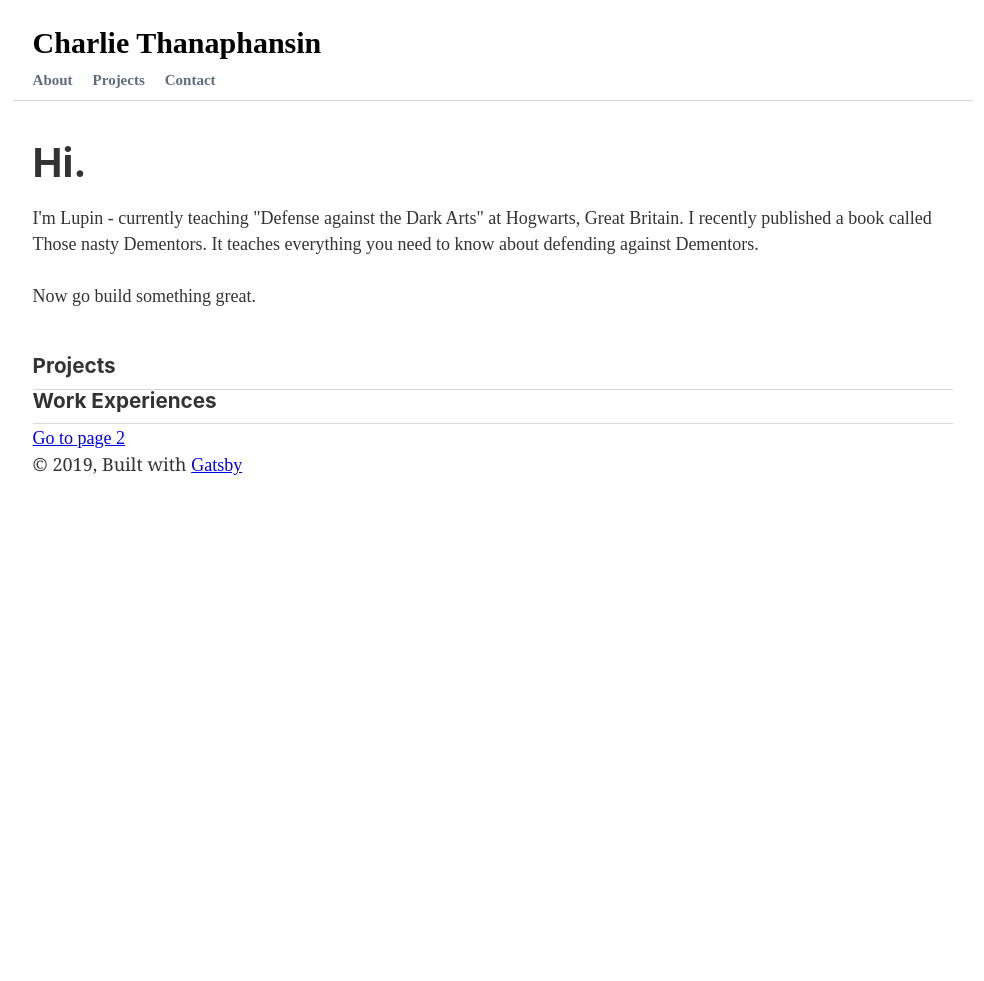
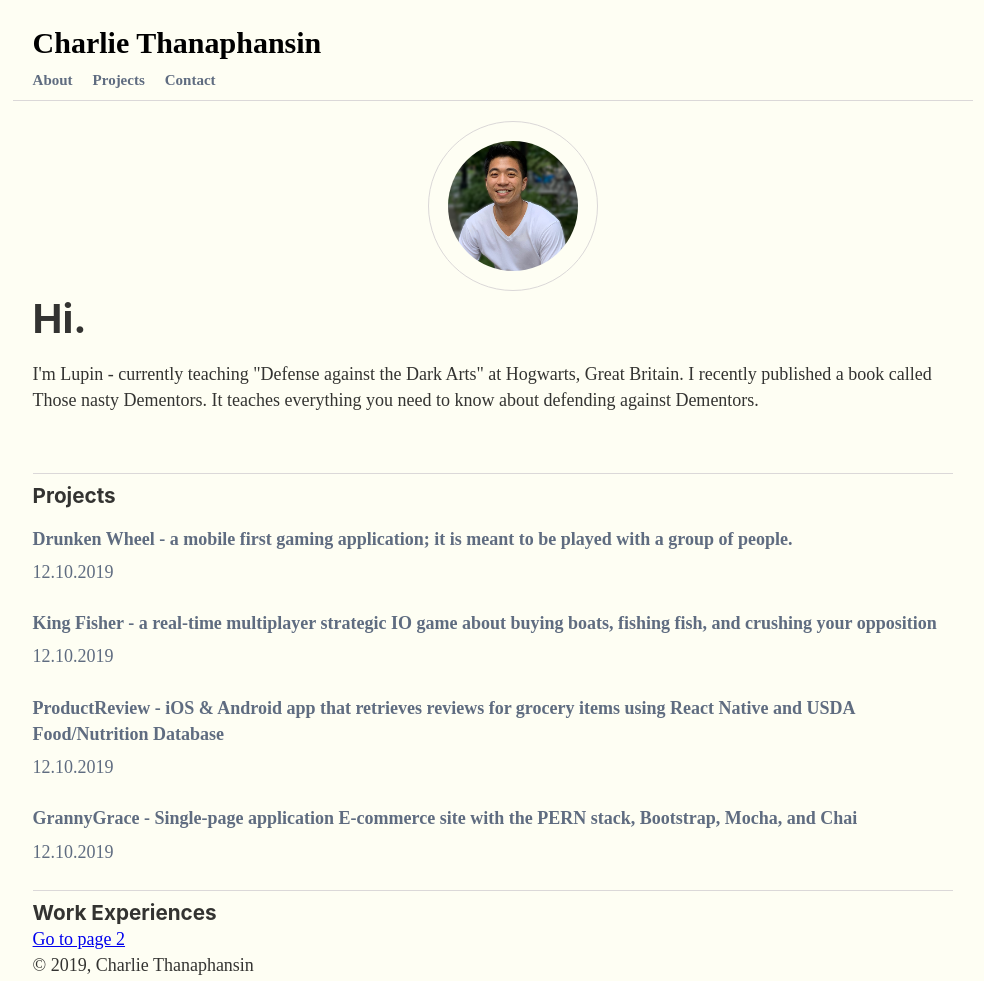
Before and after one commit to charlie-ttt/charlieWebsite, a Gatsby site: page / in a window 1280 px wide. Shown: the whole page, without its empty margins (147-1131 px from the left). Before the commit the page ends 800 px from the top, so only its background shows below. Built offline with nearby package versions, Linux system fonts and the light colour scheme; Gatsby itself is replaced by a stand-in of ours.

Commit message:
Add stylings and projects section

```diff
--- a/src/components/header.js
+++ b/src/components/header.js
@@ -3,11 +3,7 @@ import PropTypes from "prop-types"
 import React from "react"
 
 const Header = ({ siteTitle }) => (
-  <header
-    style={{
-      background: `white`,
-    }}
-  >
+  <header>
     <div
       style={{
         margin: `0 auto`,
--- a/src/components/image.js
+++ b/src/components/image.js
@@ -16,7 +16,7 @@ import Img from "gatsby-image"
 const Image = () => {
   const data = useStaticQuery(graphql`
     query {
-      placeholderImage: file(relativePath: { eq: "gatsby-astronaut.png" }) {
+      placeholderImage: file(relativePath: { eq: "ProfileCharlieColor.jpg" }) {
         childImageSharp {
           fluid(maxWidth: 300) {
             ...GatsbyImageSharpFluid
--- a/src/components/layout.css
+++ b/src/components/layout.css
@@ -2,6 +2,7 @@ html {
   font-family: sans-serif;
   -ms-text-size-adjust: 100%;
   -webkit-text-size-adjust: 100%;
+  background-color: #fefef3;
 }
 body {
   margin: 0;
@@ -392,7 +393,7 @@ p {
   padding-left: 0;
   padding-right: 0;
   padding-top: 0;
-  margin-bottom: 1.45rem;
+  margin-bottom: 0;
 }
 figure {
   margin-left: 0;
--- a/src/components/layout.js
+++ b/src/components/layout.js
@@ -38,9 +38,7 @@ const Layout = ({ children }) => {
       >
         <main>{children}</main>
         <footer>
-          © {new Date().getFullYear()}, Built with
-          {` `}
-          <a href="https://www.gatsbyjs.org">Gatsby</a>
+          <p>© {new Date().getFullYear()}, Charlie Thanaphansin</p>
         </footer>
       </div>
     </>
--- /dev/null
+++ b/src/components/projects.js
@@ -0,0 +1,63 @@
+import React from "react"
+
+const Projects = () => {
+  return (
+    <>
+      <h3>Projects</h3>
+      <div style={styles.eachProject}>
+        <p>
+          <span style={{ fontWeight: "bold", color: "#5F6C80" }}>
+            Drunken Wheel - a mobile first gaming application; it is meant to be
+            played with a group of people.
+          </span>
+        </p>
+        <p style={styles.dateStamp}>12.10.2019</p>
+      </div>
+
+      <div style={styles.eachProject}>
+        <p>
+          <span style={{ fontWeight: "bold", color: "#5F6C80" }}>
+            King Fisher - a real-time multiplayer strategic IO game about buying
+            boats, fishing fish, and crushing your opposition
+          </span>
+        </p>
+        <p style={styles.dateStamp}>12.10.2019</p>
+      </div>
+
+      <div style={styles.eachProject}>
+        <p>
+          <span style={{ fontWeight: "bold", color: "#5F6C80" }}>
+            ProductReview - iOS & Android app that retrieves reviews for grocery
+            items using React Native and USDA Food/Nutrition Database
+          </span>
+        </p>
+        <p style={styles.dateStamp}>12.10.2019</p>
+      </div>
+
+      <div style={styles.eachProject}>
+        <p>
+          <span style={{ fontWeight: "bold", color: "#5F6C80" }}>
+            GrannyGrace - Single-page application E-commerce site with the PERN
+            stack, Bootstrap, Mocha, and Chai
+          </span>
+        </p>
+        <p style={styles.dateStamp}>12.10.2019</p>
+      </div>
+    </>
+  )
+}
+
+const styles = {
+  eachProject: {
+    color: `#2d3748`,
+    marginTop: `1rem`,
+    marginBottom: `1rem`,
+  },
+  dateStamp: {
+    color: `#5F6C80`,
+    paddingTop: `0.4rem`,
+    paddingBottom: `0.4rem`,
+  },
+}
+
+export default Projects
--- a/src/pages/index.js
+++ b/src/pages/index.js
@@ -1,32 +1,51 @@
 import React from "react"
 import { Link } from "gatsby"
+import { graphql } from "gatsby"
+import Img from "gatsby-image"
 
 import Layout from "../components/layout"
-import Image from "../components/image"
 import SEO from "../components/seo"
+import Projects from "../components/projects"
 
-const IndexPage = () => (
+const IndexPage = props => (
   <Layout>
+    {console.log("props.data", props.data)}
     <SEO title="Charlie Thanaphansin" />
     <div style={styles.mainArea}>
+      <div
+        style={{
+          width: `130px`,
+          height: `130px`,
+          marginBottom: `1.45rem`,
+          alignSelf: `center`,
+        }}
+      >
+        <div style={styles.circle}>
+          <Img
+            fluid={props.data.profilePic.childImageSharp.fluid}
+            style={{ borderRadius: `50%`, width: `130px`, height: `130px` }}
+          />
+        </div>
+      </div>
+
       <div style={styles.mainText}>
         <h1 style={{ fontWeight: "bold", fontSize: "40px" }}>Hi.</h1>
       </div>
+
       <p>
         I'm Lupin - currently teaching "Defense against the Dark Arts" at
         Hogwarts, Great Britain. I recently published a book called Those nasty
         Dementors. It teaches everything you need to know about defending
         against Dementors.
       </p>
-      <p>Now go build something great.</p>
     </div>
-    {/* <div style={{ maxWidth: `300px`, marginBottom: `1.45rem` }}>
-      <Image />
-    </div> */}
 
+    {/* ------------------------- Project Section ------------------------ */}
     <div style={styles.sectionDivide}>
-      <h3>Projects</h3>
+      <Projects />
     </div>
+    {/* ------------------------ Project Section ------------------------ */}
+
     <div style={styles.sectionDivide}>
       <h3>Work Experiences</h3>
     </div>
@@ -39,15 +58,39 @@ const styles = {
   mainArea: {
     paddingTop: "20px",
     paddingBottom: "20px",
+    marginBottom: "40px",
+    display: "flex",
+    flexDirection: "column",
   },
   mainText: {
     paddingTop: "20px",
     paddingBottom: "20px",
   },
   sectionDivide: {
-    borderBottom: `1px solid #dbd8d8`,
-    paddingBottom: `0.6rem`,
+    borderTop: `1px solid #dbd8d8`,
+    paddingTop: `0.6rem`,
+  },
+  circle: {
+    border: `1px solid #dbd8d8`,
+    height: `170px`,
+    borderRadius: `50%`,
+    width: `170px`,
+    display: `flex`,
+    justifyContent: `center`,
+    alignItems: `center`,
   },
 }
 
+export const query = graphql`
+  query {
+    profilePic: file(relativePath: { eq: "ProfileCharlieColor.png" }) {
+      childImageSharp {
+        fluid(maxWidth: 300) {
+          ...GatsbyImageSharpFluid
+        }
+      }
+    }
+  }
+`
+
 export default IndexPage
```
Also changed, not shown: src/images/ProfileCharlieColor.png (added).
